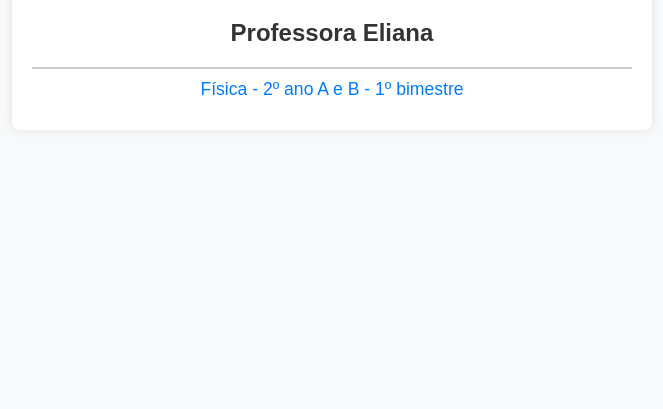
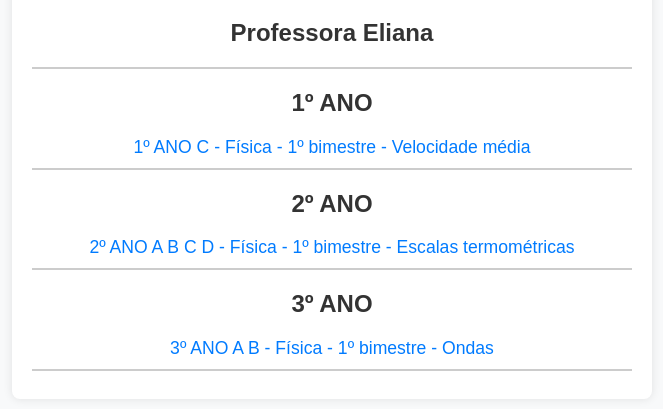
Before and after one commit to eliassirati/listas, a plain HTML site: page index.html in a window 1280 px wide. Shown: the part 101-510 px from the top of the page, without its empty margins (308-971 px from the left). Drawn offline with Linux system fonts and the light colour scheme.

Commit message:
Adição das 3 primeiras listas

```diff
--- a/index.html
+++ b/index.html
@@ -46,7 +46,19 @@
         <h1>Listas de Exercícios</h1>
         <h2>Professora Eliana</h2>
         <hr>
-        <a href="fisica_1bim_2a_3a.pdf" target="_blank">Física - 2º ano A e B - 1º bimestre</a>
+
+        <h2>1º ANO</h2>
+        <a href="1º ANO C  - Física - 1º bimestre - Velocidade média.pdf" target="_blank">1º ANO C  - Física - 1º bimestre - Velocidade média</a>
+        <hr>
+
+        <h2>2º ANO</h2>
+        <a href="2º ANO A B C D - Física - 1º bimestre - Escalas termométricas.pdf" target="_blank">2º ANO A B C D - Física - 1º bimestre - Escalas termométricas</a>
+        <hr>
+
+        <h2>3º ANO</h2>
+        <a href="3º ANO A B - Física - 1º bimestre - Ondas.pdf" target="_blank">3º ANO A B - Física - 1º bimestre - Ondas</a>
+        <hr>
+
     </div>
 </body>
 </html>
```
Also changed, not shown: 3 other files.
